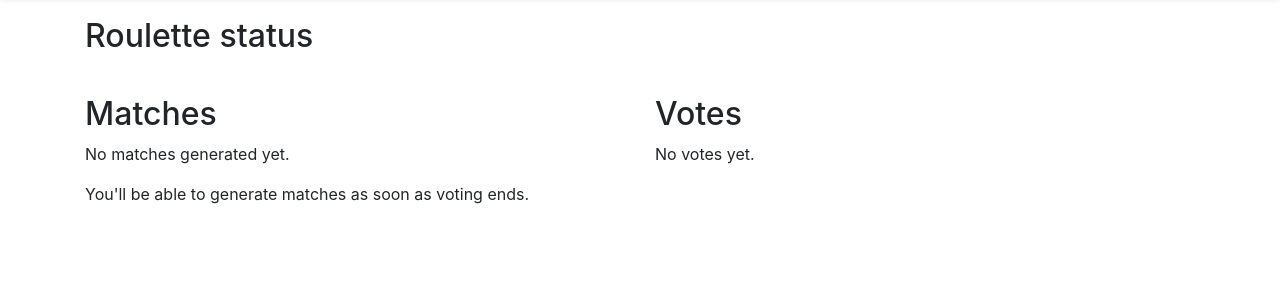
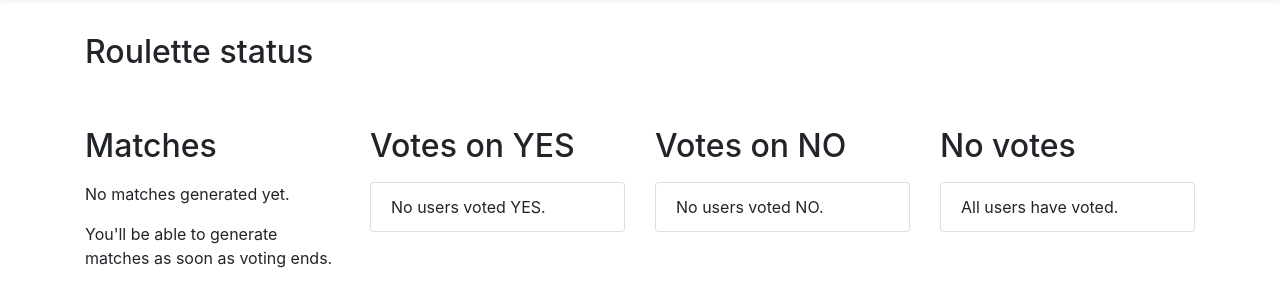
Before and after one commit to krakeusz/coffee-roulette, a Django app: template src/roulette/matcher/templates/matcher/roulette.html in a window 1280 px wide. Shown: the part 88-395 px from the top of the page. Run offline with Django 3.2, Linux system fonts and the light colour scheme; the template is opened without the code that fills it, so the values that code supplies are empty; some libraries are stand-ins or nearby versions.

Commit message:
Improve votes layout

```diff
--- a/src/roulette/matcher/static/matcher/css/main.css
+++ b/src/roulette/matcher/static/matcher/css/main.css
@@ -29,3 +29,8 @@
 .row+.row {
     margin-top: 1.5rem;
 }
+
+.row h2 {
+    margin-top: 1.0rem;
+    margin-bottom: 1.0rem;
+}
--- a/src/roulette/matcher/templates/matcher/roulette.html
+++ b/src/roulette/matcher/templates/matcher/roulette.html
@@ -10,7 +10,7 @@
 </div>
 
 <div class="row">
-    <div class="col">
+    <div class="col-md-3">
         <h2>Matches</h2>
         {% if matches %}
             <ol>
@@ -33,28 +33,41 @@
             </p>
         {% endif %}
     </div>
-    <div class="col">
-        <h2>Votes</h2>
-        {% if votes %}
-            <ul>
-            {% for v in votes %}
-                <li>
-                {{ v.user.name }}
-                {% if v.choice == 'Y' %}
-                    has voted YES
-                {% elif v.choice == 'N' %}
-                    has voted NO
-                {% else %}
-                    has not voted yet
-                {% endif %}
-                </li>
+    <div class="col-md-3">
+        <h2>Votes on YES</h2>
+            <ul class="list-group">
+            {% for v in votes_yes %}
+                <li class="list-group-item list-group-item-success">{{ v.user.name }}</li>
+            {% empty %}
+                <li class="list-group-item">No users voted YES.</li>
             {% endfor %}
             </ul>
-            {% if roulette.canAdminChangeVotes %}
-                <a class="btn btn-primary" role="button" href="{% url 'admin:matcher_roulette_change' roulette.pk %}">Change votes</a>
-            {% endif %}
-        {% else %}
-            <p>No votes yet.</p>
+    </div>
+    <div class="col-md-3">
+        <h2>Votes on NO</h2>
+            <ul class="list-group">
+            {% for v in votes_no %}
+                <li class="list-group-item list-group-item-danger">{{ v.user.name }}</li>
+            {% empty %}
+                <li class="list-group-item">No users voted NO.</li>
+            {% endfor %}
+            </ul>
+    </div>
+    <div class="col-md-3">
+        <h2>No votes</h2>
+            <ul class="list-group">
+            {% for v in votes_unknown %}
+                <li class="list-group-item list-group-item-light">{{ v.user.name }}</li>
+            {% empty %}
+                <li class="list-group-item">All users have voted.</li>
+            {% endfor %}
+            </ul>
+    </div>
+</div>
+<div class="row">
+    <div class="col-md-3 offset-md-3">
+        {% if roulette.canAdminChangeVotes %}
+            <a class="btn btn-primary" role="button" href="{% url 'admin:matcher_roulette_change' roulette.pk %}">Change votes</a>
         {% endif %}
     </div>
 </div>
--- a/src/roulette/matcher/views.py
+++ b/src/roulette/matcher/views.py
@@ -7,8 +7,6 @@
 from .models import Match, Roulette, RouletteUser, PenaltyForGroupingWithForbiddenUser, matching_graph
 import re
 
-
-
 def current_roulette(request):
     roulettes = Roulette.objects.filter(coffee_deadline__gte=timezone.now()).all()
     context = {'roulettes': roulettes}
@@ -16,7 +14,9 @@
 
 def roulette(request, roulette_id):
     r = get_object_or_404(Roulette, pk=roulette_id)
-    context = {'roulette': r, 'pretty_state': r.getPrettyState, 'votes': r.vote_set.order_by('user__name'),
+    votes = r.vote_set.order_by('user__name')
+    context = {'roulette': r, 'pretty_state': r.getPrettyState, 'votes_yes': votes.filter(choice='Y'),
+               'votes_no': votes.filter(choice='N'), 'votes_unknown': votes.filter(choice='0'),
               'matches': merge_matches(r.match_set.all()) }
     return render(request, 'matcher/roulette.html', context)
 
```
